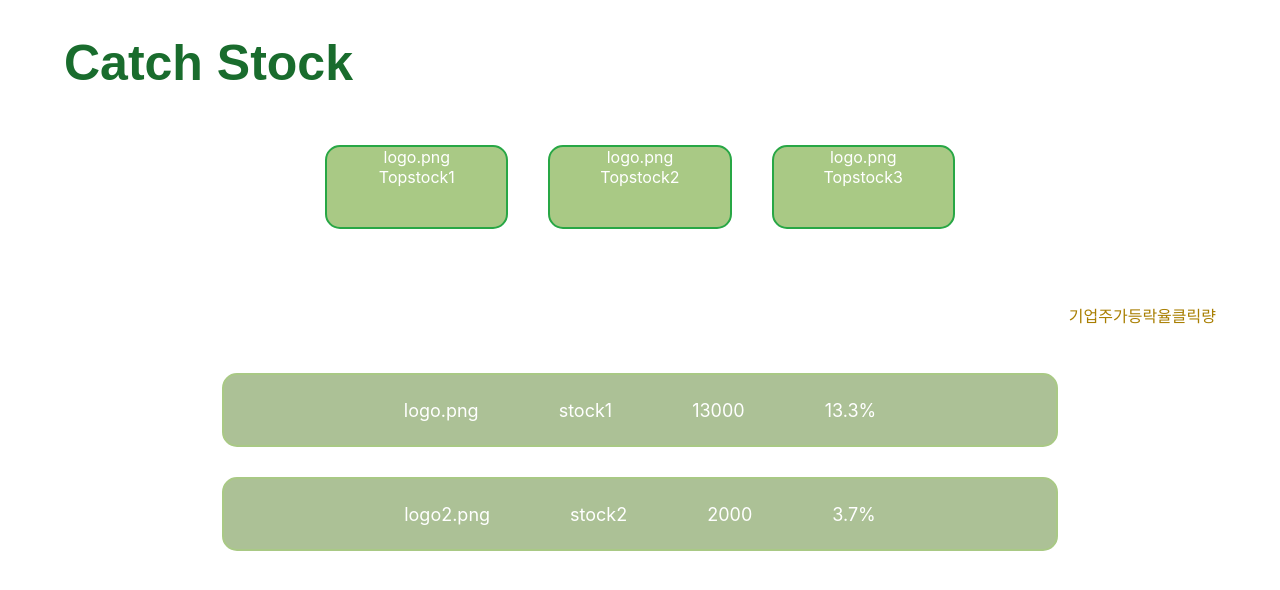
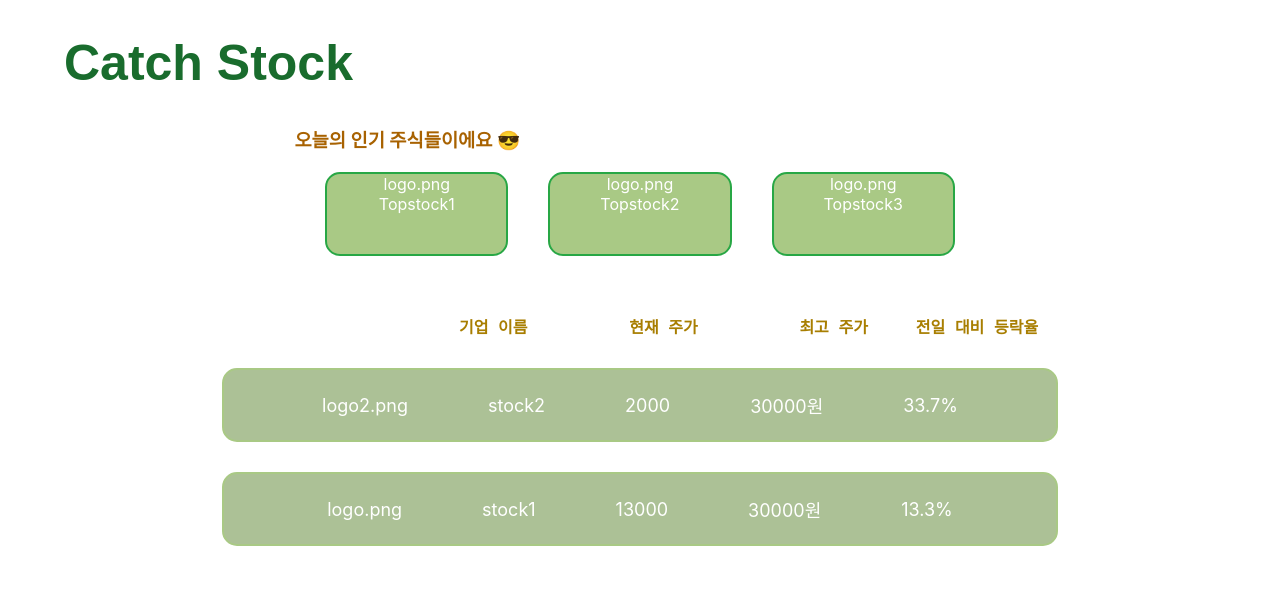
Before and after one commit to sojoyfulyouth/Stock-Ranking, a React (Create React App) app: page / in a window 1280 px wide. Shown: the top 590 px of the page. Built offline with nearby package versions, Linux system fonts and the light colour scheme; a web font is replaced by a local one.

Commit message:
add stock word meaning, sort stock by stockRaise, link to google news tab

```diff
--- a/src/App.js
+++ b/src/App.js
@@ -1,4 +1,4 @@
-import { useState } from "react";
+import React, { useState } from "react";
 import "./App.css";
 
 function App() {
@@ -25,22 +25,33 @@ function App() {
   const stock1 = {
     stockName: "stock1",
     stockLogo: "logo.png",
-    stockPrice: 13000,
-    stockRaise: "13.3%",
+    stockCurrentPrice: 13000,
+    stockHighestPrice: 30000,
+    stockRaise: 13.3,
   };
   const stock2 = {
     stockName: "stock2",
     stockLogo: "logo2.png",
-    stockPrice: 2000,
-    stockRaise: "3.7%",
+    stockCurrentPrice: 2000,
+    stockHighestPrice: 30000,
+    stockRaise: 33.7,
   };
   const stockList = [stock1, stock2];
 
-  const stockWordList = ["기업", "주가", "등락율", "클릭량"];
+  const stockWordList = {
+    "기업 이름": "자본을 보유한\n회사의 이름이에요.",
+    "현재 주가": "현재 주식의 가격을 뜻해요.\n실시간으로 변동됩니다!",
+    "최고 주가": "현재 주식의\n가장 높았던 가격이에요.",
+    "전일 대비 등락율":
+      "어제보다 주가가\n얼마나 변동되었는지\n나타내는 숫자에요.",
+  };
+
+  const [hoveredIndex, setHoveredIndex] = useState(null);
 
   return (
     <div className="App">
       <h1 id="appTitle"> Catch Stock</h1>
+      <h3 id="appComment">오늘의 인기 주식들이에요 😎</h3>
       <div className="top3RankWrap">
         {TopStockList.map((stock, index) => (
           <div className="topStock">
@@ -52,24 +63,46 @@ function App() {
           </div>
         ))}
       </div>
+      <div className="stockRankingWrap">
         <div className="stockWordCategoryWrap">
-        {stockWordList.map((stock, index) => (
-          // <div key={ndex}>
-          <p>{stock}</p>
-          // </div>
+          {Object.entries(stockWordList).map(([word, describe], index) => (
+            <div key={index} className="stockWordItem">
+              <div
+                className="stockKeyword"
+                onMouseEnter={() => setHoveredIndex(index)} // 마우스 오버 상태 설정
+                onMouseLeave={() => setHoveredIndex(null)} // 마우스 오버 상태 해제
+              >
+                {word}
+              </div>
+              <div
+                className="stockWordMean"
+                style={{ display: hoveredIndex === index ? "block" : "none" }} // 조건부 스타일링
+              >
+                {describe}
+              </div>
+            </div>
           ))}
         </div>
-      <div className="stockRankingWrap">
-        {/* 4번째 주식부터 보여줘야함 */}
-        {/* 아니면 맨 상단에 탑3 주식 이름만 노출되게 하고 1순위부터 보여줘도 될 듯 */}
-        {stockList.map((stock, index) => (
-          <div key={index} className="stock">
-            <span className="stockListContent">
+        {[...stockList]
+          .sort((a, b) => b.stockRaise - a.stockRaise) // stockRaise 값 기준으로 내림차순 정렬
+          .map((stock, index) => (
+            <div
+              key={index}
+              className="stock"
+              onClick={() => {
+                const query = encodeURIComponent(stock.stockName);
+                const googleNewsUrl = `https://www.google.com/search?q=${query}&tbm=nws`;
+                window.open(googleNewsUrl, "_blank");
+              }}
+              style={{ cursor: "pointer" }}
+            >
+              <div className="stockListContent">
                 <p>{stock.stockLogo}</p>
                 <p>{stock.stockName}</p>
-              <p>{stock.stockPrice}</p>
-              <p>{stock.stockRaise}</p>
-            </span>
+                <p>{stock.stockCurrentPrice}</p>
+                <p>{stock.stockHighestPrice}원</p>
+                <p>{stock.stockRaise}%</p>
+              </div>
             </div>
           ))}
       </div>
```
Lines whose indentation alone changed are shown as unchanged.
